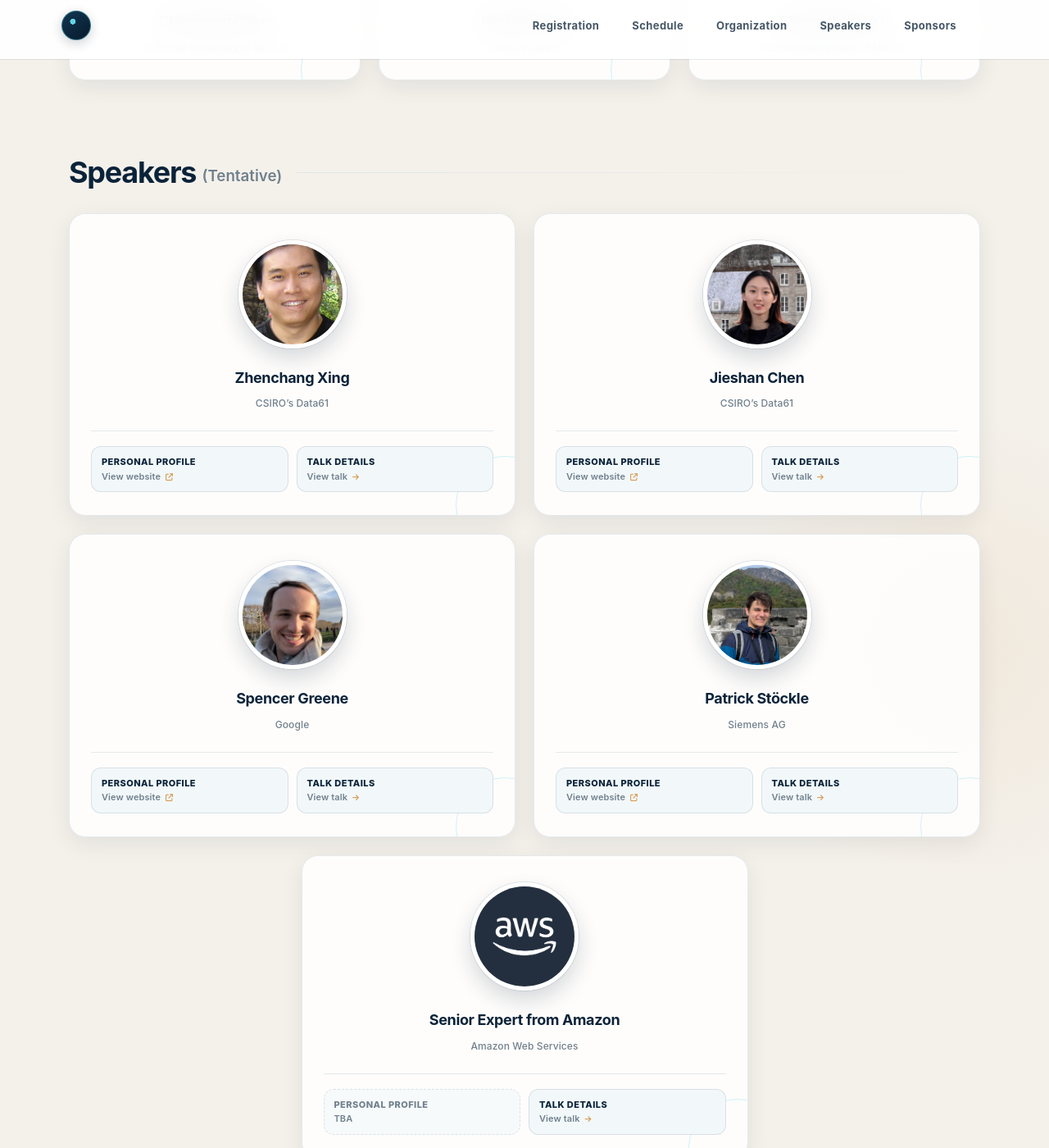
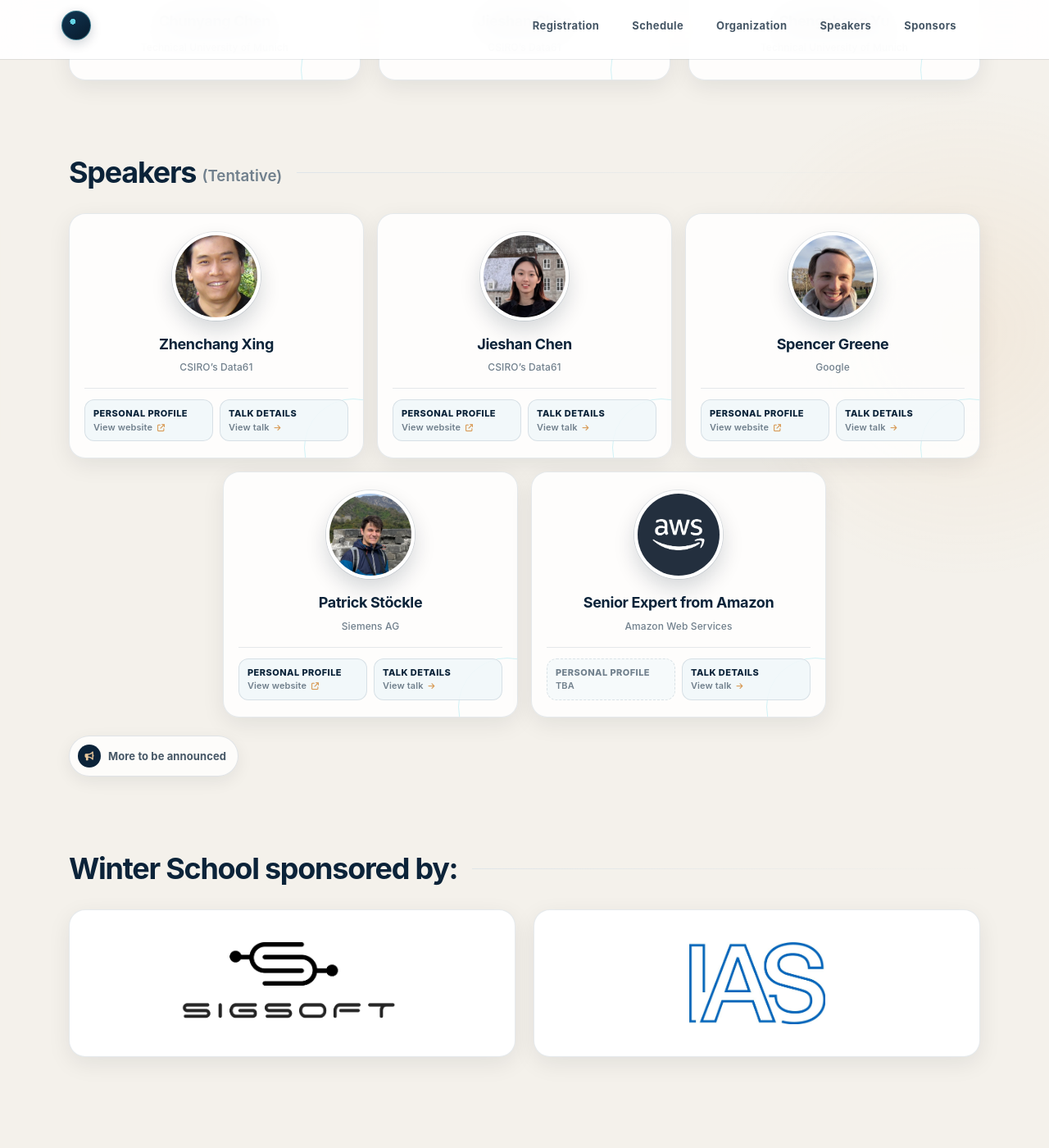
Before and after one commit to LLMSoftwareDev/LLMSoftwareDev.github.io, a Jekyll site: the page built from _pages/home_2026.md, in a window 1280 px wide and 1400 px high, scrolled down 2835 px. Shown: the whole window at 82% size. Built offline with Jekyll 4.4.1, drawn with Linux system fonts in a browser that asks for light colours; nearby versions of some CDN libraries.

Commit message:
Compact speaker cards

```diff
--- a/2026/css/main.css
+++ b/2026/css/main.css
@@ -624,13 +624,16 @@ p {
 }
 
 .speakers-grid {
-  grid-template-columns: repeat(2, minmax(0, 1fr));
+  grid-template-columns: repeat(6, minmax(0, 1fr));
+  gap: 16px;
 }
 
-.speakers-grid > .speaker-profile-card:last-child:nth-child(odd) {
-  width: calc((100% - 22px) / 2);
-  grid-column: 1 / -1;
-  justify-self: center;
+.speakers-grid > .speaker-profile-card {
+  grid-column: span 2;
+}
+
+.speakers-grid > .speaker-profile-card:nth-last-child(2):nth-child(3n + 1) {
+  grid-column: 2 / span 2;
 }
 
 .people-card {
@@ -798,6 +801,40 @@ p {
   color: var(--ink-500);
   cursor: default;
   transform: none;
+}
+
+.speakers-grid .people-card {
+  min-height: 0;
+  padding: 22px 18px 20px;
+}
+
+.speakers-grid .people-card:hover {
+  transform: translateY(-2px);
+}
+
+.speakers-grid .people-pic {
+  width: 108px;
+  height: 108px;
+  border-width: 4px;
+}
+
+.speakers-grid .people-name {
+  margin-top: 14px;
+}
+
+.speakers-grid .people-name h6 {
+  margin-top: 4px;
+}
+
+.speakers-grid .speaker-profile-fields {
+  margin-top: 16px;
+  padding-top: 13px;
+  gap: 8px;
+}
+
+.speakers-grid .speaker-profile-field {
+  padding: 9px 10px;
+  gap: 2px;
 }
 
 body.speaker-dialog-open {
@@ -1038,7 +1075,17 @@ body.speaker-dialog-open {
   }
 
   .speakers-grid {
-    grid-template-columns: repeat(2, minmax(0, 1fr));
+    grid-template-columns: repeat(4, minmax(0, 1fr));
+  }
+
+  .speakers-grid > .speaker-profile-card,
+  .speakers-grid > .speaker-profile-card:nth-last-child(2):nth-child(3n + 1) {
+    grid-column: span 2;
+  }
+
+  .speakers-grid > .speaker-profile-card:last-child:nth-child(odd) {
+    width: auto;
+    grid-column: 2 / span 2;
   }
 }
 
@@ -1210,9 +1257,11 @@ body.speaker-dialog-open {
     gap: 14px;
   }
 
+  .speakers-grid > .speaker-profile-card,
+  .speakers-grid > .speaker-profile-card:nth-last-child(2):nth-child(3n + 1),
   .speakers-grid > .speaker-profile-card:last-child:nth-child(odd) {
     width: 100%;
-    grid-column: auto;
+    grid-column: 1;
   }
 
   .people-card {
@@ -1247,6 +1296,29 @@ body.speaker-dialog-open {
   .speaker-profile-fields {
     margin-top: 20px;
     grid-column: 1 / -1;
+  }
+
+  .speakers-grid .people-card {
+    padding: 20px 18px;
+  }
+
+  .speakers-grid .people-pic {
+    width: 88px;
+    height: 88px;
+  }
+
+  .speakers-grid .people-name {
+    margin: 0;
+  }
+
+  .speakers-grid .speaker-profile-content {
+    grid-template-columns: 88px 1fr;
+  }
+
+  .speakers-grid .speaker-profile-fields {
+    margin-top: 14px;
+    padding-top: 12px;
+    gap: 8px;
   }
 
   .speaker-dialog-content {
@@ -1309,6 +1381,19 @@ body.speaker-dialog-open {
     grid-template-columns: 1fr;
   }
 
+  .speakers-grid .people-card {
+    padding: 18px 16px;
+  }
+
+  .speakers-grid .people-pic {
+    width: 76px;
+    height: 76px;
+  }
+
+  .speakers-grid .speaker-profile-content {
+    grid-template-columns: 76px 1fr;
+  }
+
   .speaker-dialog {
     width: calc(100% - 20px);
     max-height: calc(100vh - 20px);
--- a/_includes/head_2026.html
+++ b/_includes/head_2026.html
@@ -29,7 +29,7 @@
 
   <!-- CSS  -->
   <link rel="stylesheet" type="text/css" href="{{ "/2026/css/bootstrap.min.css" | prepend:site.baseurl }}">
-  <link rel="stylesheet" type="text/css" href="{{ "/2026/css/main.css?12" | prepend:site.baseurl }}" media="screen,projection">
+  <link rel="stylesheet" type="text/css" href="{{ "/2026/css/main.css?13" | prepend:site.baseurl }}" media="screen,projection">
 
   <!-- Font Awesome -->
   <script src="https://kit.fontawesome.com/9e7d888dfb.js" crossorigin="anonymous"></script>
--- a/_pages/home_2026.md
+++ b/_pages/home_2026.md
@@ -358,7 +358,7 @@ This winter school focuses on LLM-based software development, combining lectures
     </section>
     <section class="speaker-dialog-section">
       <h3>Abstract</h3>
-      <p>Large language models are reshaping how software is designed, built, tested, and secured. In this 90-minute session, Oliver Moeller (AWS Solutions Architect, Bundesliga) and Elmar Husmann (Principal Tech BD, AWS Global Education) show how agentic, spec-driven development with <strong>AWS Kiro</strong> turns natural-language intent into working software — and how it's already delivering value in professional sports. We open with real-world practice: how the <strong>Bundesliga</strong> uses Kiro for developing new digital fan experiences and sports-data analysis, and how over 320 developer teams from 41 countries used Kiro at the <strong>TUM Football Analytics Hackathon 2026</strong> and the <strong>World Sports Innovation Cup</strong> with Adidas and Bundesliga to create innovation in sports. We then introduce the <strong>AI Software Development Lifecycle (AIDLC)</strong> method used by AWS, before moving into a <strong>hands-on workshop</strong> where we build an app on a real sports dataset, live. <strong>All participants receive free Kiro access for the duration of the LLM winter school</strong>; TU Munich students, and students from other eligible institutions, can keep building via the <strong>Kiro for Student</strong> program for 12 months. Bring a laptop.</p>
+      <p>Large language models are reshaping how software is designed, built, tested, and secured. In this 90-minute session, Oliver Moeller (AWS Solutions Architect, Bundesliga) and Elmar Husmann (Principal Tech BD, AWS Global Education) show how agentic, spec-driven development with <strong>AWS Kiro</strong> turns natural-language intent into working software, and how it's already delivering value in professional sports. We open with real-world practice: how the <strong>Bundesliga</strong> uses Kiro for developing new digital fan experiences and sports-data analysis, and how over 320 developer teams from 41 countries used Kiro at the <strong>TUM Football Analytics Hackathon 2026</strong> and the <strong>World Sports Innovation Cup</strong> with Adidas and Bundesliga to create innovation in sports. We then introduce the <strong>AI Software Development Lifecycle (AIDLC)</strong> method used by AWS, before moving into a <strong>hands-on workshop</strong> where we build an app on a real sports dataset, live. <strong>All participants receive free Kiro access for the duration of the LLM winter school</strong>; TU Munich students, and students from other eligible institutions, can keep building via the <strong>Kiro for Student</strong> program for 12 months. Bring a laptop.</p>
     </section>
     <section class="speaker-dialog-section">
       <h3>Bio</h3>
```
